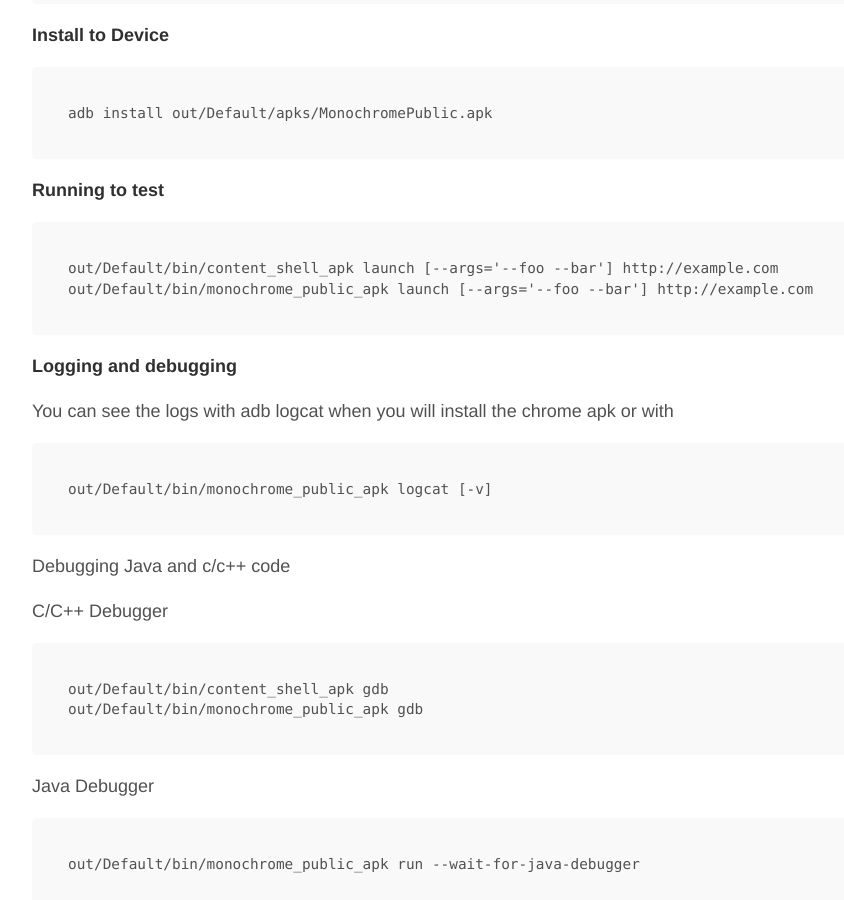
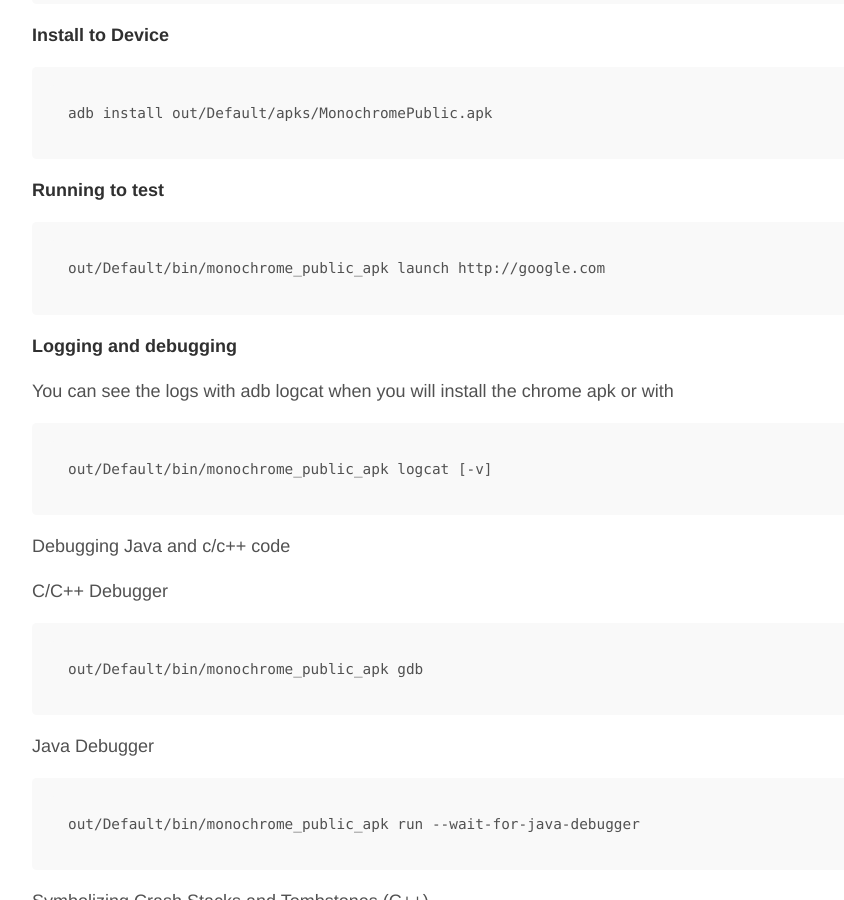
Before and after one commit to ChAndreas/chandreas.github.io, a Jekyll site: the page built from _posts/2019-01-29-build-chromium-android.md, in a window 1280 px wide and 900 px high, scrolled down 2607 px. Shown: the whole window, without its empty margins (185-1029 px from the left). Built offline with Jekyll 4.4.1, drawn with Linux system fonts in a browser that asks for light colours.

Commit message:
Update 2019-01-29-build-chromium-android.md

```diff
--- a/_posts/2019-01-29-build-chromium-android.md
+++ b/_posts/2019-01-29-build-chromium-android.md
@@ -94,8 +94,7 @@ or for devices with minSdkVersion=21 (Lollipop) and above use
 
 **Running to test**
 
-	out/Default/bin/content_shell_apk launch [--args='--foo --bar'] http://example.com
-	out/Default/bin/monochrome_public_apk launch [--args='--foo --bar'] http://example.com
+	out/Default/bin/monochrome_public_apk launch http://google.com
 
 **Logging and debugging**
 
@@ -107,7 +106,6 @@ Debugging Java and c/c++ code
 
 C/C++ Debugger
 
-	out/Default/bin/content_shell_apk gdb
 	out/Default/bin/monochrome_public_apk gdb
 
 Java Debugger
```
